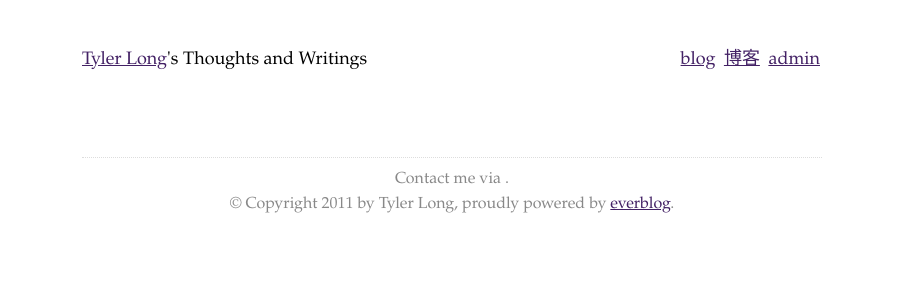
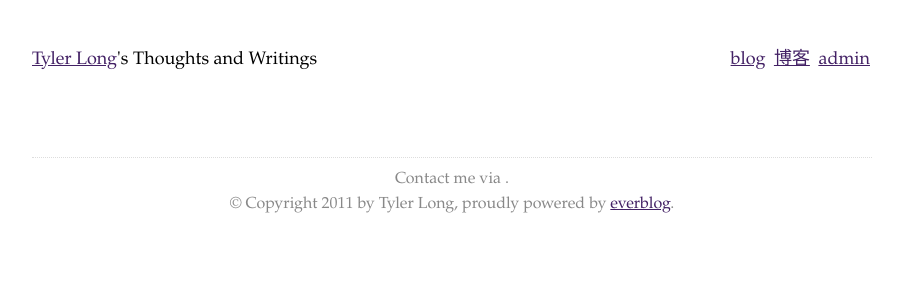
Before and after one commit to tylerlong/everblog, a Python web app: template everblog/templates/layout.html in a window 1280 px wide. Shown: the top 300 px of the page, without its empty margins (188-1089 px from the left). Run offline with Jinja, Linux system fonts and the light colour scheme; the template is opened without the code that fills it, so the values that code supplies are empty.

Commit message:
changed README.rst, improved UI

```diff
--- a/everblog/static/main.css
+++ b/everblog/static/main.css
@@ -11,13 +11,13 @@
 h5 a, h6 a                  { text-decoration: none; }
 h1 a:hover, h2 a:hover,
 h3 a:hover, h4 a:hover      { color: #432165; text-decoration: underline; }
-h1.title                    { width: 560px; }
+h1.title                    { width: 660px; }
 h1, h2                      { margin: 10px 0 25px 0; }
 h1                          { font-size: 48px; line-height: 52px; }
 h2                          { font-size: 36px; line-height: 40px; }
 
 /* layout elements */
-div.container               { width: 740px; margin: 48px auto; padding: 0; }
+div.container               { width: 840px; margin: 48px auto; padding: 0; }
 div.header                  { float: left; }
 div.navigation              { float: right; }
 div.header, div.navigation  { height: 25px; margin-bottom: 42px; }
```
Also changed, not shown: 2 other files.
